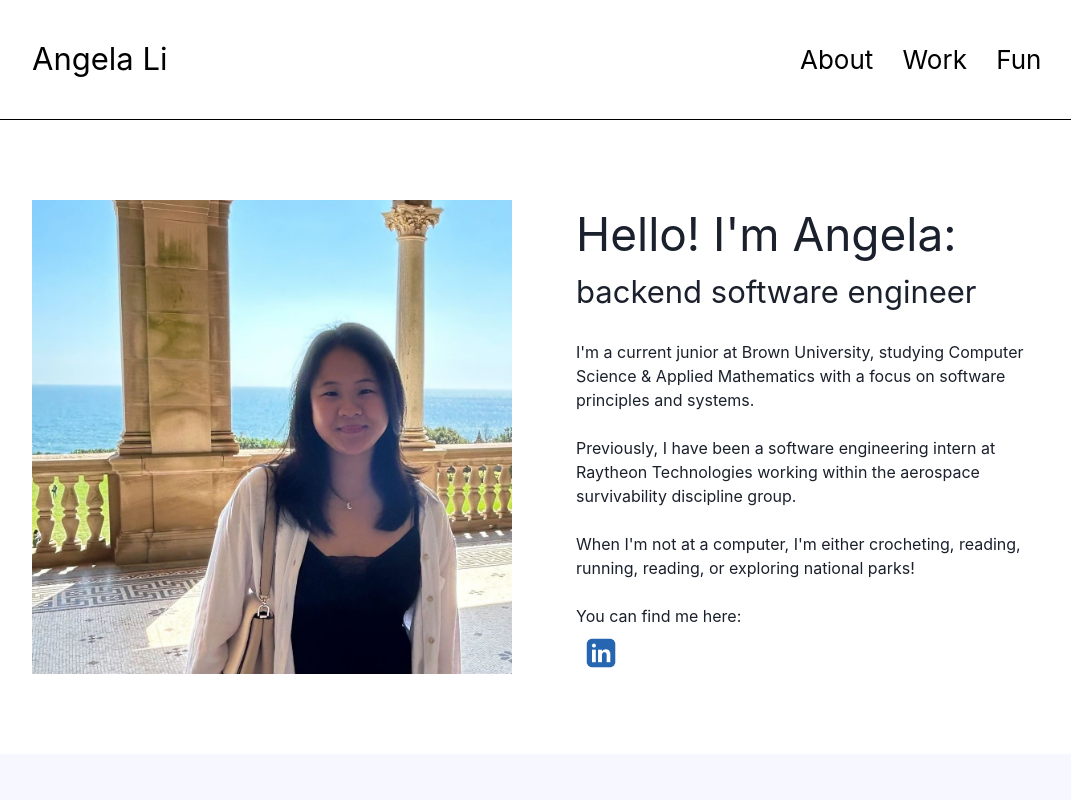
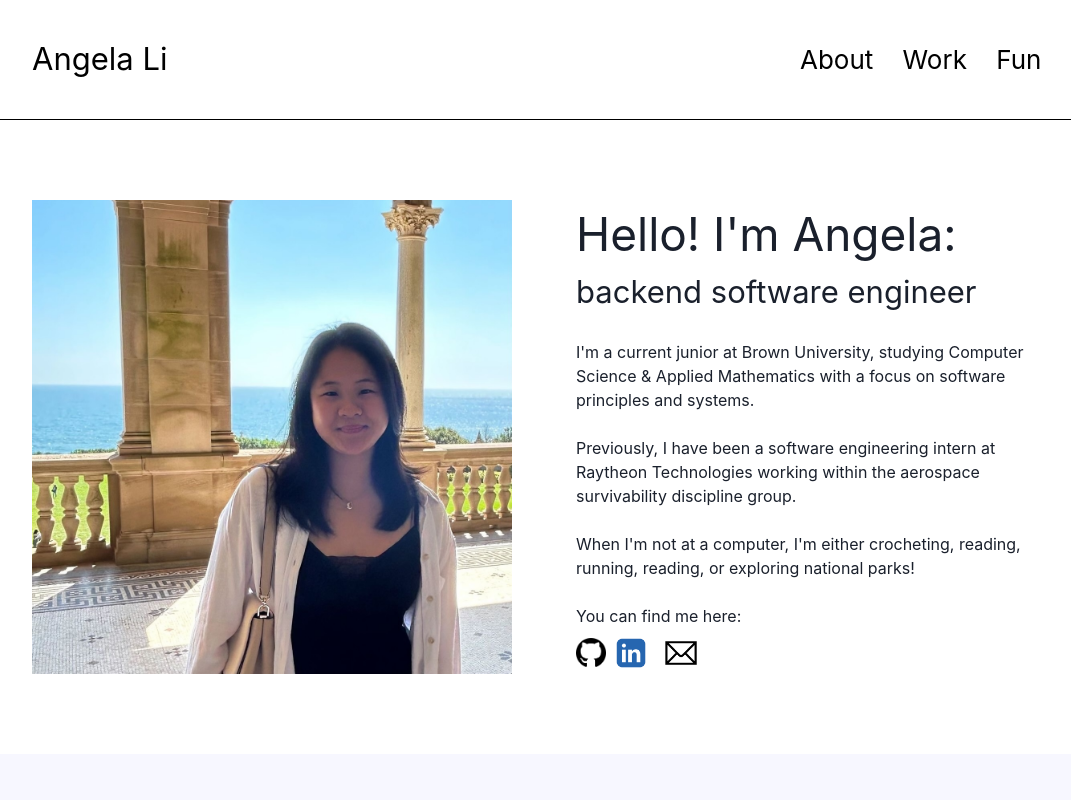
Before and after one commit to angelaaaliii/portfolio, a React (Create React App) app in the folder my-app/: page / in a window 1280 px wide. Shown: the top 800 px of the page, without its empty margins (96-1167 px from the left). Built offline with nearby package versions, Linux system fonts and the light colour scheme.

Commit message:
updated links

```diff
--- a/my-app/src/about/About.css
+++ b/my-app/src/about/About.css
@@ -34,6 +34,12 @@
   font-size: calc(15px + 2vmin);
 }
 
+#socials {
+  display: flex;
+  flex-direction: row;
+  align-items: center;
+}
+
 /* responsiveness */
 @media (max-width: 600px) {
   #about {
--- a/my-app/src/about/About.js
+++ b/my-app/src/about/About.js
@@ -1,6 +1,8 @@
 import './About.css';
 import newport_pic from './/imgs/angela-newport.JPG';
 import linkedin from './imgs/linkedin.jpeg';
+import github from './imgs/github-logo.png';
+import email from './imgs/email.png';
 
 export default function About() {
   return (
@@ -30,7 +32,19 @@ export default function About() {
           exploring national parks!</p>
           <br></br>
           <p>You can find me here: </p>
-          <img src={linkedin} width="50px"></img>
+
+          <div id="socials">
+            <a href="https://github.com/angelaaaliii">
+            <img src={github} width="30px"></img></a>
+
+            <a href="https://www.linkedin.com/in/angelaaa-liii/">
+            <img src={linkedin} width="50px"></img></a>
+
+            <a href= "mailto: angelali2021@gmail.com">
+            <img src={email} width="50px"></img>
+            </a>
+
+          </div>
       </div>
     </div>
   );
--- a/my-app/src/work/CaseStudyItem.css
+++ b/my-app/src/work/CaseStudyItem.css
@@ -12,6 +12,11 @@
   color: #495867;
 }
 
-#title {
+#case-study-title {
   font-size: calc(15px + 2vmin);
 }
+
+#case-study-title:hover {
+  color: #FE5F55;
+  text-decoration: underline;
+}
--- a/my-app/src/work/CaseStudyItem.js
+++ b/my-app/src/work/CaseStudyItem.js
@@ -9,7 +9,7 @@ export default function CaseStudyItem({title, blurb, tags, thumbnail, link}) {
 
         <img id ="case-study-item-img" src={thumbnail}></img>
 
-        <a id="title" href={link}>{title}</a>
+        <a id="case-study-title" href={link}>{title}</a>
 
         <div id ="case-study-item-blurb">
           <p>{blurb}</p>
```
Also changed, not shown: my-app/src/about/imgs/email.png (added), my-app/src/about/imgs/github-logo.png (added).
